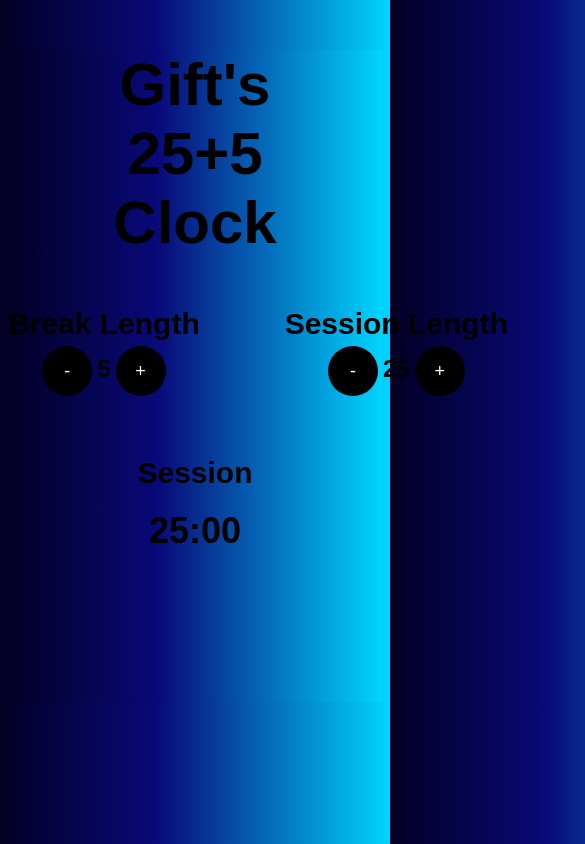
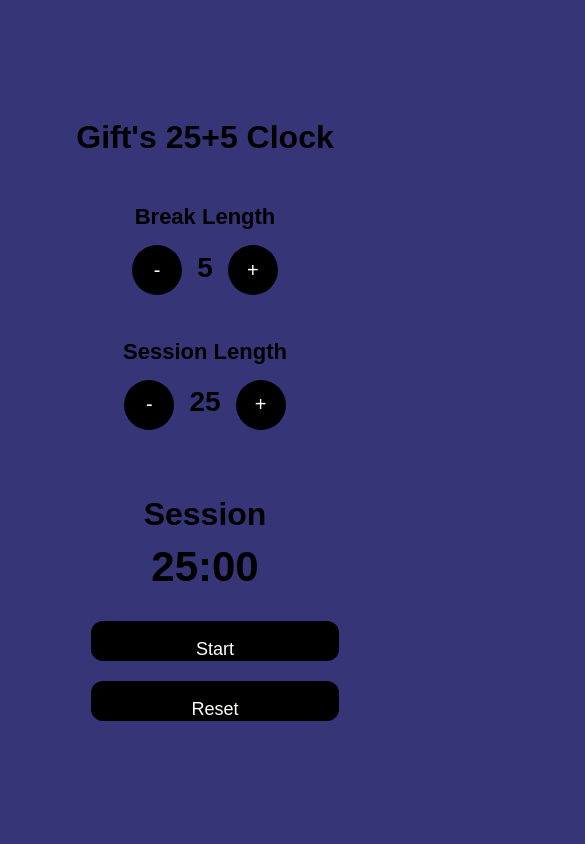
Before and after one commit to Gigireact/25-5-clock, a React (Create React App) app: page / in a window 390 px wide. Shown: the top 844 px of the page, 585 px wide, since content can reach past the window. Built offline with nearby package versions, Linux system fonts and the light colour scheme.

Commit message:
css responsive updated

```diff
--- a/src/App.scss
+++ b/src/App.scss
@@ -1,127 +1,136 @@
-.App, html {
-  font-family:Arial, sans-serif ;
-
-  background: #020024;
-  background: linear-gradient(90deg,rgba(2, 0, 36, 1) 0%, rgba(9, 9, 121, 1) 40%, rgba(0, 212, 255, 1) 100%);
+/* GLOBAL */
+html, body {
+  margin: 0;
+  padding: 0;
+  font-family: Arial, sans-serif;
+  background-color: rgb(53, 53, 119);
+  // background: linear-gradient(90deg, rgba(2,0,36,1) 0%, rgba(9,9,121,1) 40%, rgba(0,212,255,1) 100%);
+  display: flex;
+  justify-content: center;
   align-items: center;
-  justify-content: center;
-
-}
-.fiveclock {
-  text-align: center;
-  font-family: Arial, sans-serif;
+  min-height: 100vh;
 }
 
-h1 {
-  font-size: 60px;
-  color: black;
-  margin-top: 20px;
-  margin: 50px;
+/* CLOCK CONTAINER */
+.fiveclock {
+  width: 100%;
+  max-width: 600px;
+  padding: 20px;
+  text-align: center;
 }
 
+/* TITLE */
+h1 {
+  font-size: 48px;
+  color: black;
+  margin-bottom: 30px;
+}
+
+/* BREAK & SESSION CONTROLS */
 .length-control {
   display: flex;
   justify-content: space-between;
-  width: 500px;
+  gap: 20px;
+  flex-wrap: wrap;
+  width: 100%;
+  max-width: 500px;
   margin: 10px auto;
 }
 
 .length-control div {
-  text-align: center;
+  flex: 1;
+  min-width: 140px;
 }
 
+/* SUBHEADINGS */
 h2 {
-  font-size: 18px;
-  margin-bottom: 5px;
+  font-size: 22px;
+  margin-bottom: 10px;
 }
 
+/* GENERAL BUTTONS */
 button {
   background-color: black;
   color: #fff;
   border: none;
   border-radius: 50%;
-  width: 30px;
-  height: 30px;
-  font-size: 18px;
+  width: 40px;
+  height: 40px;
+  font-size: 20px;
+  cursor: pointer;
   margin: 5px;
-  cursor: pointer;
 }
 
 span {
-  font-size: 24px;
+  display: inline-block;
+  font-size: 28px;
   font-weight: bold;
+  margin: 10px;
 }
 
+/* TIMER DISPLAY */
 .timer {
+  margin-top: 20px;
+  padding: 15px;
   text-align: center;
-  padding: 10px;
 }
 
 #timer-label {
-  font-size: 30px;
+  font-size: 32px;
   margin-bottom: 10px;
-  border-radius: 10px;
-  padding: 10px;
 }
 
 #time-left {
-  font-size: 36px;
+  font-size: 50px;
   font-weight: bold;
   color: black;
-  margin-bottom: 10px;
+  margin-bottom: 20px;
 }
 
+/* START & RESET BUTTONS */
 #start_stop, #reset {
-  display: flex;
-  align-items: center;
+  display: inline-block;
   justify-content: center;
   background-color: black;
   color: #fff;
-  border: none;
-  border-radius: 20px;
-  padding: 30px 60px;
-  font-size: 18px;
-  margin-left: 600px;
-  cursor: pointer;
+  border-radius: 12px;
+  padding: 30px;
+  align-items: center;
+  text-align: center;
+  font-size: 20px;
+  margin: 10px;
+  width: auto;
 }
 
-
-#break-label {
-  font-size: 30px;
-  margin: 0;
-}
-
-#session-label {
-  font-size: 30px;
-  margin: 0;
-}
-
-#break-decrement {
-  background: black;
-  width: 50px;
-  height: 50px;
-  border: none;
-}
-
-#break-increment {
-  background: black;
-  width: 50px;
-  height: 50px;
-  border: none;
-}
-
-p {
-  color: black;
-  font-weight: small;
-  font-size: 15px;
-}
-
-#session-decrement {
+/* INDIVIDUAL BIG BUTTON SIZES */
+#break-decrement, #break-increment,
+#session-decrement, #session-increment {
   width: 50px;
   height: 50px;
 }
 
-#session-increment {
-  width: 50px;
-  height: 50px;
+/* MOBILE RESPONSIVENESS */
+@media (max-width: 480px) {
+  h1 {
+    font-size: 32px;
+  }
+
+  .fiveclock {
+    padding: 10px;
+  }
+
+  .length-control {
+    flex-direction: column;
+    align-items: center;
+  }
+
+  #time-left {
+    font-size: 42px;
+  }
+
+  #start_stop, #reset {
+    width: 100%;
+    padding: 18px;
+    font-size: 18px;
+  }
 }
```
